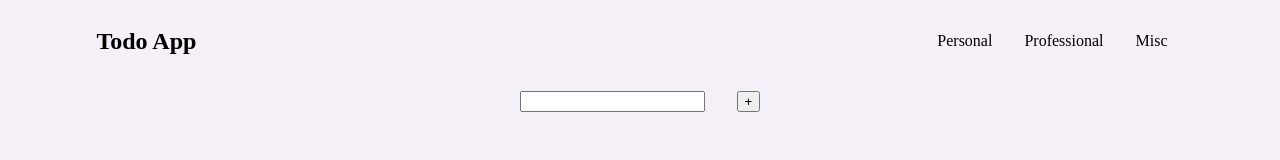
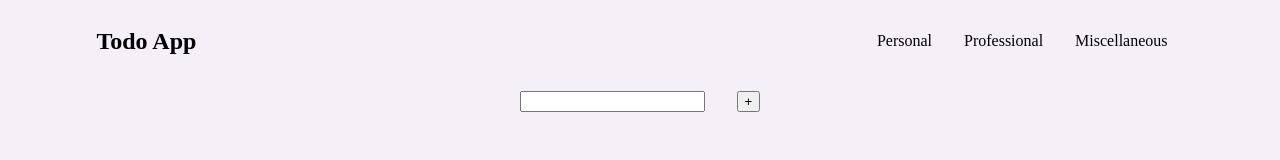
Before and after one commit to sonelAshutosh/vanillaTodoApp, a plain HTML site: page index.html in a window 1280 px wide. Drawn offline with Linux system fonts and the light colour scheme.

Commit message:
changed spelling

```diff
--- a/index.html
+++ b/index.html
@@ -14,7 +14,7 @@
         <ul class="navbar-ul">
           <li><a href="#">Personal</a></li>
           <li><a href="#">Professional</a></li>
-          <li><a href="#">Misc</a></li>
+          <li><a href="#">Miscellaneous</a></li>
         </ul>
       </div>
       <form action="/index.html" method="get">
```
